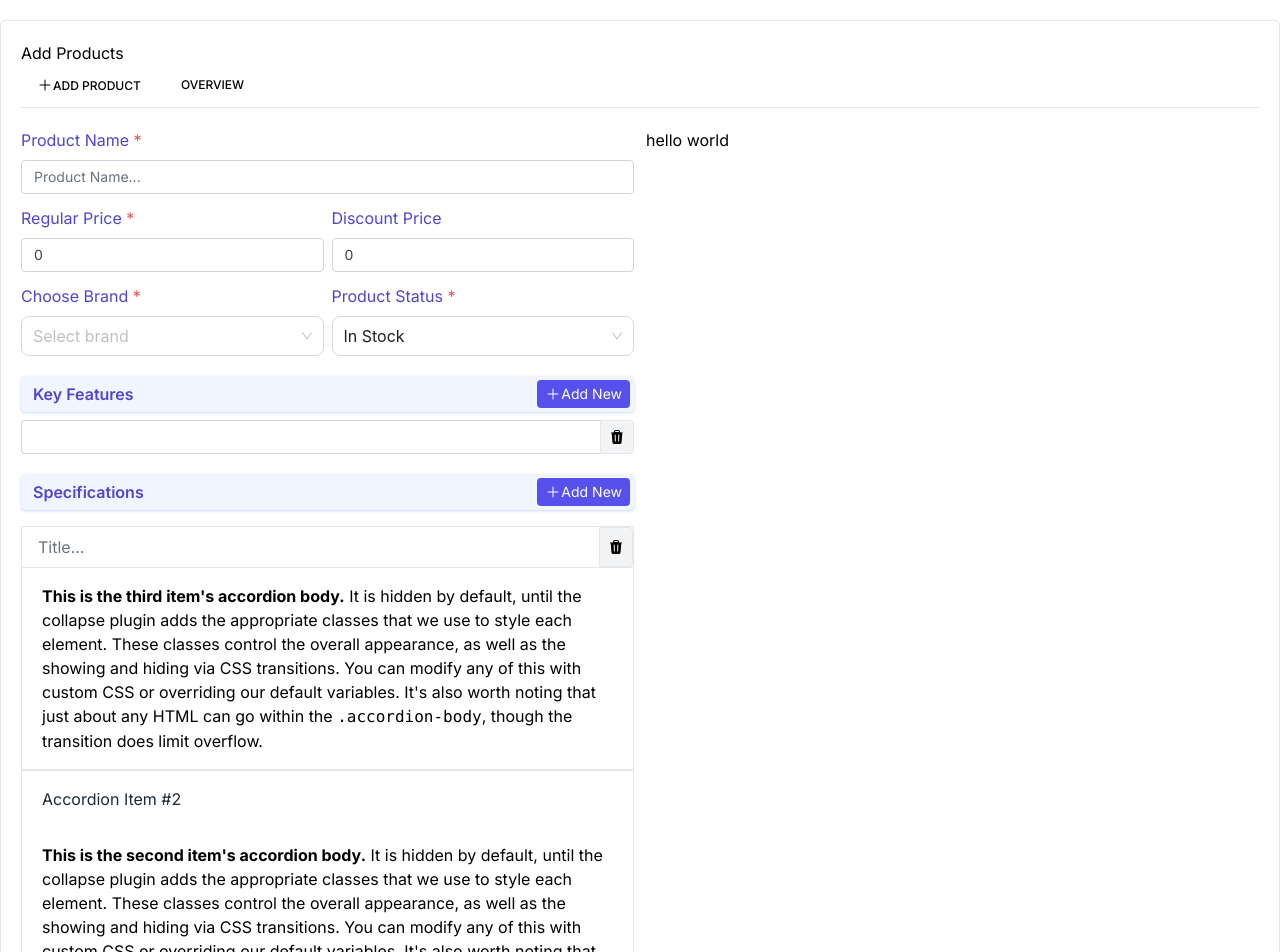
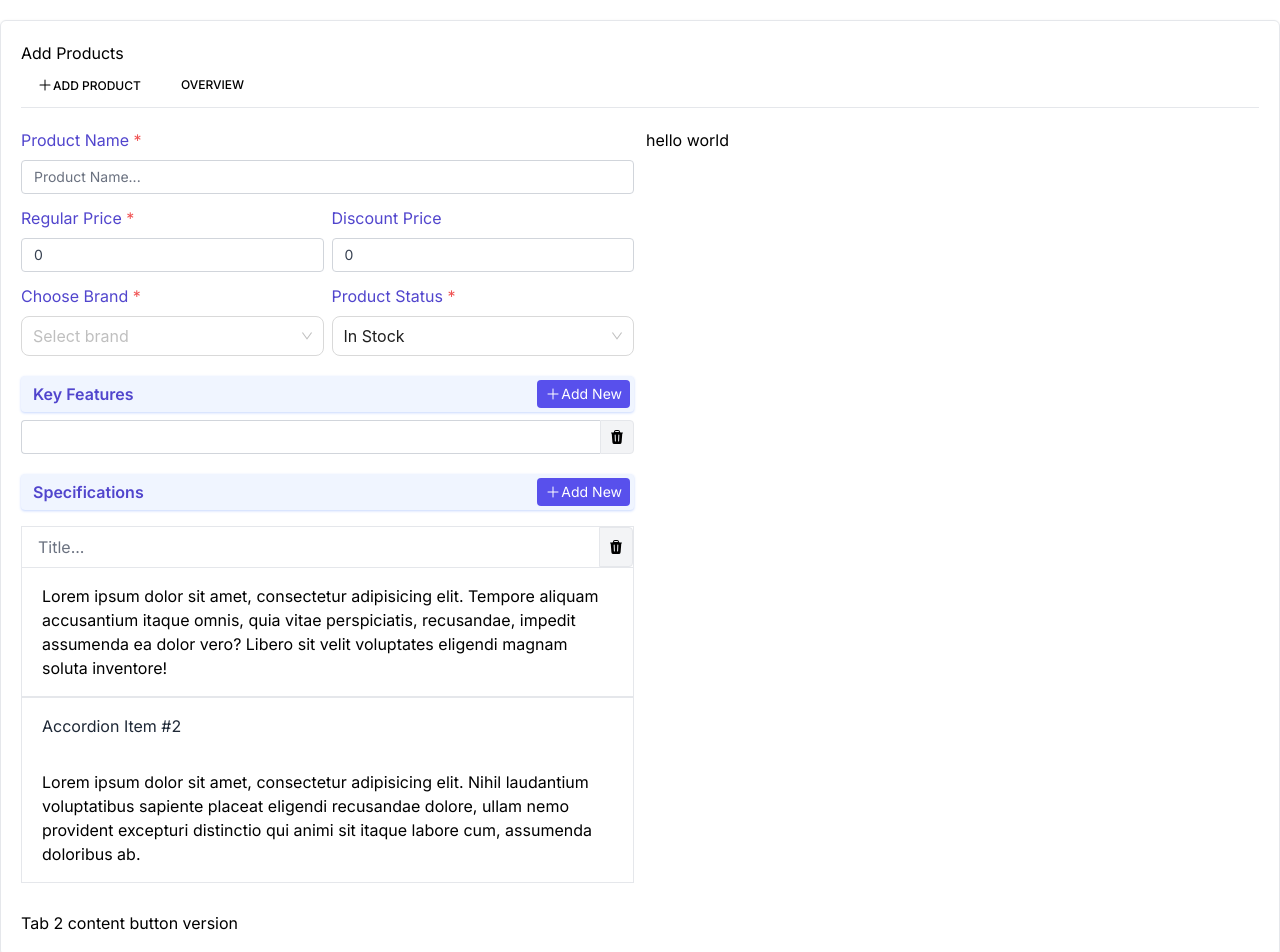
Before and after one commit to developerhimel/classiccomputer, a Next.js app: page /Admin/dashboard in a window 1280 px wide. Shown: the top 952 px of the page. Built offline with nearby package versions, Linux system fonts and the light colour scheme; what tw-elements would draw is missing.

Commit message:
problem fixed

```diff
--- a/components/Admin/Dashboard/AddProducts.tsx
+++ b/components/Admin/Dashboard/AddProducts.tsx
@@ -286,15 +286,10 @@ function AddProducts() {
                 data-bs-parent="#accordionExample"
               >
                 <div className="accordion-body py-4 px-5">
-                  <strong>This is the third item's accordion body.</strong> It
-                  is hidden by default, until the collapse plugin adds the
-                  appropriate classes that we use to style each element. These
-                  classes control the overall appearance, as well as the showing
-                  and hiding via CSS transitions. You can modify any of this
-                  with custom CSS or overriding our default variables. It's also
-                  worth noting that just about any HTML can go within the{" "}
-                  <code>.accordion-body</code>, though the transition does limit
-                  overflow.
+                  Lorem ipsum dolor sit amet, consectetur adipisicing elit.
+                  Tempore aliquam accusantium itaque omnis, quia vitae
+                  perspiciatis, recusandae, impedit assumenda ea dolor vero?
+                  Libero sit velit voluptates eligendi magnam soluta inventore!
                 </div>
               </div>
             </div>
@@ -319,15 +314,10 @@ function AddProducts() {
                 data-bs-parent="#accordionExample"
               >
                 <div className="accordion-body py-4 px-5">
-                  <strong>This is the second item's accordion body.</strong> It
-                  is hidden by default, until the collapse plugin adds the
-                  appropriate classes that we use to style each element. These
-                  classes control the overall appearance, as well as the showing
-                  and hiding via CSS transitions. You can modify any of this
-                  with custom CSS or overriding our default variables. It's also
-                  worth noting that just about any HTML can go within the{" "}
-                  <code>.accordion-body</code>, though the transition does limit
-                  overflow.
+                  Lorem ipsum dolor sit amet, consectetur adipisicing elit.
+                  Nihil laudantium voluptatibus sapiente placeat eligendi
+                  recusandae dolore, ullam nemo provident excepturi distinctio
+                  qui animi sit itaque labore cum, assumenda doloribus ab.
                 </div>
               </div>
             </div>
```
